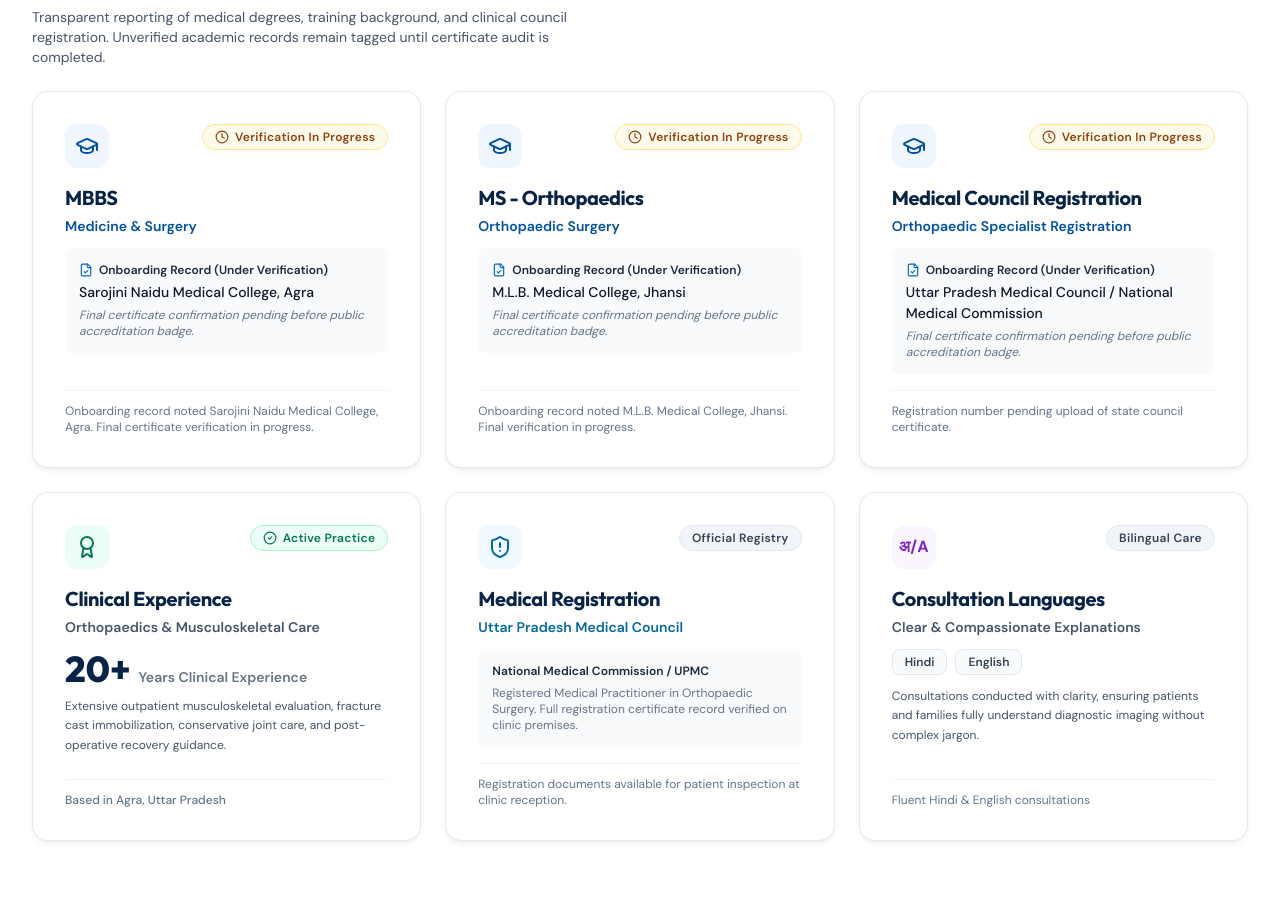
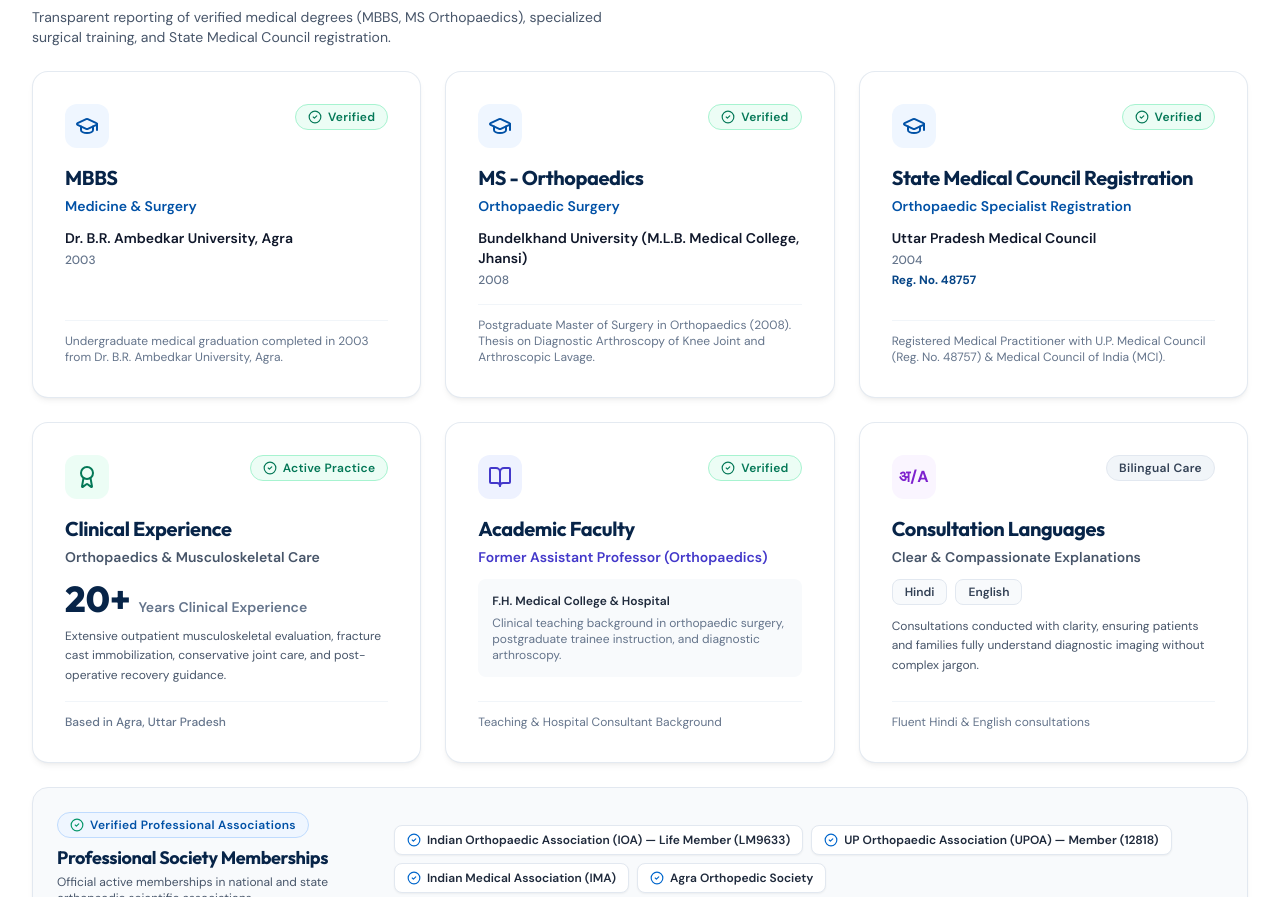
Before and after one commit to vilisipsum/bestortho.clinic, a Next.js app: page /about in a window 1280 px wide. Shown: the part 1903-2800 px from the top of the page. Built offline with nearby package versions, Linux system fonts and the light colour scheme.

Commit message:
feat(credentials): update verified MBBS, MS Ortho, UP Medical Council registration, and academic faculty without personal data

```diff
--- a/components/CredentialCards.tsx
+++ b/components/CredentialCards.tsx
@@ -1,5 +1,5 @@
 import React from 'react';
-import { Award, CheckCircle2, Clock, FileCheck, ShieldAlert, GraduationCap, Stethoscope } from 'lucide-react';
+import { Award, CheckCircle2, Clock, FileCheck, ShieldCheck, GraduationCap, Stethoscope, BookOpen } from 'lucide-react';
 import { doctorProfile, CredentialItem } from '@/lib/content';
 
 export default function CredentialCards() {
@@ -45,19 +45,19 @@ export default function CredentialCards() {
                 {cred.approved ? (
                   <div className="space-y-1 text-sm text-slate-600">
                     <p className="font-semibold text-slate-900">{cred.institution}</p>
-                    {cred.year && <p className="text-xs text-slate-500">{cred.year}</p>}
+                    {cred.year && <p className="text-xs text-slate-500 font-medium">{cred.year}</p>}
+                    {cred.registrationNumber && (
+                      <p className="text-xs font-bold text-brand-800 mt-1">{cred.registrationNumber}</p>
+                    )}
                   </div>
                 ) : (
                   <div className="p-3.5 rounded-lg bg-slate-50 text-xs text-slate-600 space-y-1">
                     <div className="flex items-center gap-1.5 font-semibold text-slate-800">
                       <FileCheck className="w-3.5 h-3.5 text-brand-600" />
-                      <span>Onboarding Record (Under Verification)</span>
+                      <span>Onboarding Record</span>
                     </div>
                     <p className="text-sm font-medium text-slate-900 leading-normal">
                       {cred.institution}
-                    </p>
-                    <p className="text-xs text-slate-500 italic">
-                      Final certificate confirmation pending before public accreditation badge.
                     </p>
                   </div>
                 )}
@@ -108,37 +108,38 @@ export default function CredentialCards() {
           </div>
         </div>
 
-        {/* State Medical Council Registration Card */}
+        {/* Academic & Teaching Faculty Card */}
         <div className="card-medical flex flex-col justify-between">
           <div>
             <div className="flex items-start justify-between gap-3 mb-4">
-              <div className="w-11 h-11 rounded-xl bg-sky-50 flex items-center justify-center text-sky-700">
-                <ShieldAlert className="w-6 h-6" />
+              <div className="w-11 h-11 rounded-xl bg-indigo-50 flex items-center justify-center text-indigo-700">
+                <BookOpen className="w-6 h-6" />
               </div>
-              <span className="pill-badge bg-slate-100 text-slate-700 border-slate-200">
-                Official Registry
+              <span className="pill-badge bg-emerald-50 text-emerald-700 border-emerald-200">
+                <CheckCircle2 className="w-3.5 h-3.5" />
+                Verified
               </span>
             </div>
 
             <h4 className="text-xl font-bold text-brand-950 font-display mb-1">
-              Medical Registration
+              Academic Faculty
             </h4>
-            <p className="text-sm font-semibold text-sky-700 mb-3">
-              Uttar Pradesh Medical Council
+            <p className="text-sm font-semibold text-indigo-700 mb-3">
+              Former Assistant Professor (Orthopaedics)
             </p>
 
             <div className="p-3.5 rounded-lg bg-slate-50 text-xs text-slate-600 space-y-1.5">
               <p className="font-semibold text-slate-800">
-                National Medical Commission / UPMC
+                F.H. Medical College & Hospital
               </p>
               <p className="text-xs text-slate-500">
-                Registered Medical Practitioner in Orthopaedic Surgery. Full registration certificate record verified on clinic premises.
+                Clinical teaching background in orthopaedic surgery, postgraduate trainee instruction, and diagnostic arthroscopy.
               </p>
             </div>
           </div>
 
           <div className="mt-4 pt-3 border-t border-slate-100 text-xs text-slate-500">
-            Registration documents available for patient inspection at clinic reception.
+            Teaching & Hospital Consultant Background
           </div>
         </div>
 
@@ -182,6 +183,36 @@ export default function CredentialCards() {
         </div>
 
       </div>
+
+      {/* Verified Professional Memberships Banner */}
+      <div className="card-medical bg-slate-50 border border-slate-200 p-6">
+        <div className="flex flex-col md:flex-row md:items-center justify-between gap-4">
+          <div>
+            <span className="pill-badge bg-blue-50 text-brand-700 border-blue-200 text-xs mb-1.5 inline-flex items-center gap-1.5">
+              <CheckCircle2 className="w-3.5 h-3.5 text-emerald-600" />
+              Verified Professional Associations
+            </span>
+            <h4 className="text-lg font-bold text-brand-950 font-display">
+              Professional Society Memberships
+            </h4>
+            <p className="text-xs text-slate-600 mt-0.5">
+              Official active memberships in national and state orthopaedic scientific associations.
+            </p>
+          </div>
+
+          <div className="flex flex-wrap gap-2">
+            {doctorProfile.memberships.map((membership, idx) => (
+              <span
+                key={idx}
+                className="px-3 py-1.5 rounded-lg bg-white border border-slate-200 text-xs font-semibold text-slate-800 shadow-sm flex items-center gap-1.5"
+              >
+                <CheckCircle2 className="w-3.5 h-3.5 text-brand-600 flex-shrink-0" />
+                <span>{membership.name}</span>
+              </span>
+            ))}
+          </div>
+        </div>
+      </div>
     </div>
   );
 }
--- a/components/DoctorProfile.tsx
+++ b/components/DoctorProfile.tsx
@@ -196,8 +196,7 @@ export default function DoctorProfile({ showFullDetails = false, onOpenBooking }
               Doctor Qualifications & Practice Records
             </h3>
             <p className="text-sm text-slate-600 mt-1 max-w-xl">
-              Transparent reporting of medical degrees, training background, and clinical council registration.
-              Unverified academic records remain tagged until certificate audit is completed.
+              Transparent reporting of verified medical degrees (MBBS, MS Orthopaedics), specialized surgical training, and State Medical Council registration.
             </p>
           </div>
 
--- a/lib/content.ts
+++ b/lib/content.ts
@@ -16,6 +16,7 @@ export interface CredentialItem {
   field?: string;
   institution?: string;
   year?: string;
+  registrationNumber?: string;
   approved: boolean;
   notes?: string;
 }
@@ -154,7 +155,7 @@ export const doctorProfile = {
   designation: "Consultant Orthopaedic & Joint Reconstruction Specialist",
   experienceYears: 20,
   experienceVerified: true,
-  summary: "With over 20 years of clinical experience in orthopaedics and musculoskeletal care, Dr. Gaurav Sharma provides clear, evidence-conscious evaluations, joint preservation, fracture care, and personalized rehabilitation pathways tailored to each patient's mobility goals.",
+  summary: "With over 20 years of clinical experience in orthopaedics and musculoskeletal care, Dr. Gaurav Sharma (MBBS, MS Orthopaedics, Former Assistant Professor of Orthopaedics) provides clear, evidence-conscious evaluations, joint preservation, fracture care, and personalized rehabilitation pathways tailored to each patient's mobility goals.",
   philosophy: [
     {
       step: "01",
@@ -191,37 +192,47 @@ export const doctorProfile = {
       id: "mbbs",
       degree: "MBBS",
       field: "Medicine & Surgery",
-      institution: "Sarojini Naidu Medical College, Agra",
-      year: "Verification in progress",
-      approved: false, // Per prompt: Academic institution awaiting final verification before public claim
-      notes: "Onboarding record noted Sarojini Naidu Medical College, Agra. Final certificate verification in progress.",
+      institution: "Dr. B.R. Ambedkar University, Agra",
+      year: "2003",
+      approved: true,
+      notes: "Undergraduate medical graduation completed in 2003 from Dr. B.R. Ambedkar University, Agra.",
     },
     {
       id: "ms-ortho",
       degree: "MS - Orthopaedics",
       field: "Orthopaedic Surgery",
-      institution: "M.L.B. Medical College, Jhansi",
-      year: "Verification in progress",
-      approved: false, // Per prompt: Academic institution awaiting final verification before public claim
-      notes: "Onboarding record noted M.L.B. Medical College, Jhansi. Final verification in progress.",
+      institution: "Bundelkhand University (M.L.B. Medical College, Jhansi)",
+      year: "2008",
+      approved: true,
+      notes: "Postgraduate Master of Surgery in Orthopaedics (2008). Thesis on Diagnostic Arthroscopy of Knee Joint and Arthroscopic Lavage.",
     },
     {
       id: "med-reg",
-      degree: "Medical Council Registration",
+      degree: "State Medical Council Registration",
       field: "Orthopaedic Specialist Registration",
-      institution: "Uttar Pradesh Medical Council / National Medical Commission",
-      approved: false, // Per prompt: Exact registration number to be confirmed before launch
-      notes: "Registration number pending upload of state council certificate.",
+      institution: "Uttar Pradesh Medical Council",
+      year: "2004",
+      registrationNumber: "Reg. No. 48757",
+      approved: true,
+      notes: "Registered Medical Practitioner with U.P. Medical Council (Reg. No. 48757) & Medical Council of India (MCI).",
     },
   ] as CredentialItem[],
   memberships: [
     {
-      name: "Indian Orthopaedic Association (IOA)",
-      approved: false, // Pending confirmation
+      name: "Indian Orthopaedic Association (IOA) — Life Member (LM9633)",
+      approved: true,
     },
     {
-      name: "UP Orthopaedic Association (UPOA)",
-      approved: false, // Pending confirmation
+      name: "UP Orthopaedic Association (UPOA) — Member (12818)",
+      approved: true,
+    },
+    {
+      name: "Indian Medical Association (IMA)",
+      approved: true,
+    },
+    {
+      name: "Agra Orthopedic Society",
+      approved: true,
     },
   ],
 };
@@ -247,6 +258,24 @@ export const hospitalAffiliations: HospitalAffiliation[] = [
     location: "Agra, Uttar Pradesh",
     opdSchedule: "Evening Elective Admissions & Reviews",
     hospitalLogoApproved: false, // Logo permission withheld per onboarding compliance
+    approved: true,
+  },
+  {
+    id: "hosp-3",
+    name: "F.H. Medical College & Hospital",
+    role: "Former Assistant Professor (Orthopaedics)",
+    location: "Near Agra / Tundla",
+    opdSchedule: "Academic & Clinical Faculty Background",
+    hospitalLogoApproved: false,
+    approved: true,
+  },
+  {
+    id: "hosp-4",
+    name: "Moolchand Hospital, Agra",
+    role: "Former Consultant Orthopaedic Surgeon",
+    location: "Agra, Uttar Pradesh",
+    opdSchedule: "Consulting Practice (2016–2019)",
+    hospitalLogoApproved: false,
     approved: true,
   },
 ];
--- a/lib/seo.ts
+++ b/lib/seo.ts
@@ -150,6 +150,37 @@ export function getClinicSchema() {
       jobTitle: doctorProfile.formalTitle,
       description: `${doctorProfile.summary}`,
       image: `${siteConfig.domain}/images/doctor-portrait.jpg`,
+      alumniOf: [
+        {
+          "@type": "EducationalOrganization",
+          name: "Dr. B.R. Ambedkar University, Agra",
+        },
+        {
+          "@type": "EducationalOrganization",
+          name: "Bundelkhand University, Jhansi",
+        },
+      ],
+      hasCredential: [
+        {
+          "@type": "EducationalOccupationalCredential",
+          credentialCategory: "degree",
+          name: "MBBS (2003)",
+        },
+        {
+          "@type": "EducationalOccupationalCredential",
+          credentialCategory: "degree",
+          name: "MS - Orthopaedics (2008)",
+        },
+        {
+          "@type": "EducationalOccupationalCredential",
+          credentialCategory: "license",
+          name: "State Medical Council Registration No. 48757",
+          recognizedBy: {
+            "@type": "GovernmentOrganization",
+            name: "Uttar Pradesh Medical Council",
+          },
+        },
+      ],
       worksFor: {
         "@id": `${siteConfig.domain}/#organization`,
       },
```
Also changed, not shown: public/llms.txt.
